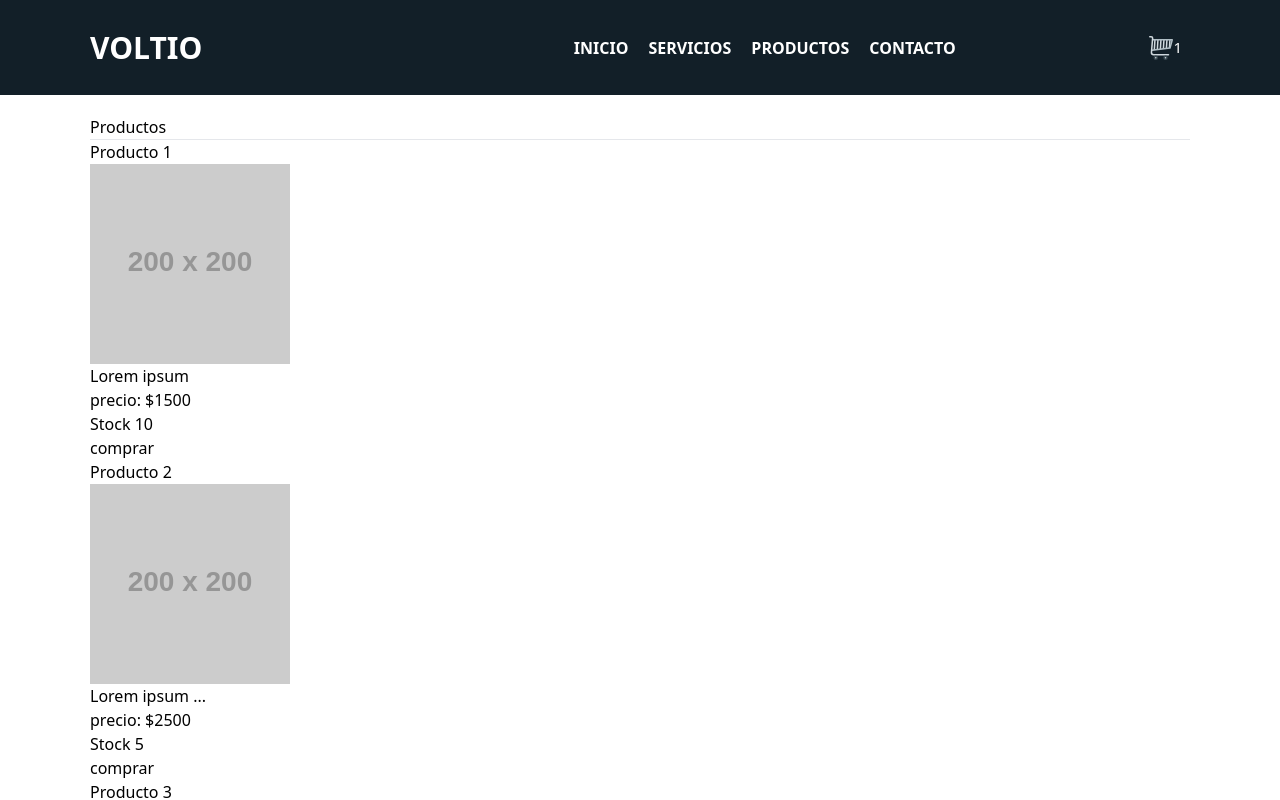
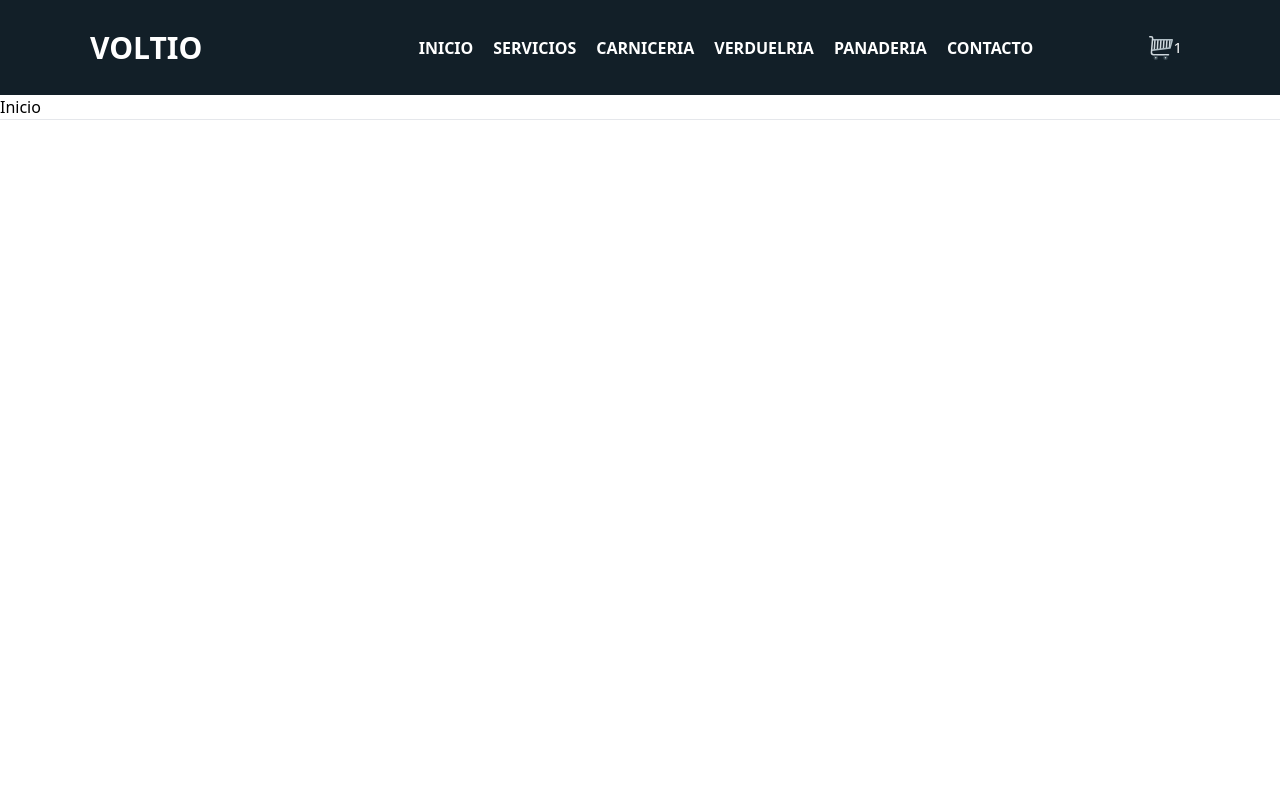
Before and after one commit to francocampa90/PreEntrega-Campanella-React, a React (Vite) app: page / in a window 1280 px wide. Shown: the top 800 px of the page. Built offline with nearby package versions, Linux system fonts and the light colour scheme.

Commit message:
ItemDetail y links

```diff
--- a/src/App.jsx
+++ b/src/App.jsx
@@ -1,7 +1,12 @@
 import { NavBar } from "./components/NavBar/NavBar"
 import ItemListContainer from "./components/ItemListContainer/ItemListContainer"
+import Contacto from "./components/Contacto/Contacto"
+import Servicios from "./components/Servicios/Servicios"
+import Inicio from "./components/Inicio/Inicio"
+import ItemDetailContainer from "./components/ItemDetailContainer/ItemDetailContainer"
+
 import { CartWidget } from "./components/CartWidget/CartWidget"
-import { BrowserRouter } from "react-router-dom"
+import { BrowserRouter, Routes, Route, Navigate } from "react-router-dom"
 
 import './styles/styles.scss'
 
@@ -13,9 +18,23 @@ function App() {
     <BrowserRouter>
 
         <NavBar />
-        {/*<ItemListContainer servicios={"Contamos con la mayor variedad en productos de iluminación. Calidad y entrega garantizadas."}/>*/}
+
+        <Routes>
+          <Route path = "/" element={<Inicio/>}/>
+          <Route path = "/ItemListContainer" element={<ItemListContainer/>}/> {/*Productos*/}
+          <Route path="/detail/:itemId" element={ <ItemDetailContainer /> }/>
+          <Route path="/productos/:categoryId" element={<ItemListContainer/>}/>
+
+
+          <Route path = "/Contacto" element={<Contacto/>}/>
+          <Route path = "/Servicios" element={<Servicios/>}/>
+          <Route path="*" element={ <Navigate to="/"/> }/>
+
+        </Routes>
+
+
         {/*<CartWidget/>*/}
-        <ItemListContainer/>
+
 
     </BrowserRouter>
   )
--- /dev/null
+++ b/src/components/Contacto/Contacto.jsx
@@ -0,0 +1,15 @@
+
+
+
+const Contacto = () => {
+
+
+    return (
+        <div>
+            <h2>Contacto</h2>
+            <hr/>
+        </div>
+    )
+}
+
+export default Contacto
--- /dev/null
+++ b/src/components/Inicio/Inicio.jsx
@@ -0,0 +1,14 @@
+
+
+const Inicio = () => {
+
+
+    return (
+        <div>
+            <h2>Inicio</h2>
+            <hr/>
+        </div>
+    )
+}
+
+export default Inicio
--- /dev/null
+++ b/src/components/ItemDetail/ItemDetail.jsx
@@ -0,0 +1,18 @@
+
+
+const ItemDetail = ({item}) => {
+
+    return (
+
+        <div className="catalogo__contenedor">
+            <h4>{item.nombre}</h4>
+            <img src={item.img} alt={item.nombre} />
+            <p>{item.descripcion}</p>
+            <p>precio: ${item.precio}</p>
+            <p className='mt-1 text-g font-medium text-green-700'>Stock {item.stock}</p>
+            <button className='bg-blue-500 px-4 py-1 rounded text-white'>comprar</button>
+        </div>
+    )
+}
+
+export default ItemDetail
--- /dev/null
+++ b/src/components/ItemDetailContainer/ItemDetailContainer.jsx
@@ -0,0 +1,41 @@
+import { useEffect, useState } from "react"
+//import { pedirDatos } from "../helpers/pedirDatos"
+import { useParams } from "react-router-dom"
+import { pedirDatos } from "../../helpers/pedirDatos"
+import ItemDetail from "../ItemDetail/ItemDetail"
+
+
+
+
+const ItemDetailContainer = () => {
+    const [item, setItem] = useState(null)
+    const [loading, setLoading] = useState(true)
+
+    const {itemId} = useParams()
+
+    // console.log(itemId)
+    // console.log(item)
+
+    useEffect(() => {
+            setLoading(true)
+
+            pedirDatos ()
+                .then(r => {
+                    setItem(r.find(prod => prod.id === Number(itemId) ))
+                })
+                .finally(() => setLoading(false))
+        }, [])
+
+
+    return(
+        <div className="catalogo__contenedor">
+            {
+                loading
+                    ? <h2>cargando ... 2</h2>
+                    : <ItemDetail item={item}/>
+            }
+        </div>
+    )
+}
+
+export default ItemDetailContainer
--- a/src/components/ItemListContainer/ItemListContainer.jsx
+++ b/src/components/ItemListContainer/ItemListContainer.jsx
@@ -9,7 +9,7 @@ import { useProductos } from '../../hooks/useProductos'
 const ItemListContainer = () => {
 
     const {productos, loading } = useProductos()
-    console.log(loading, productos)
+    //console.log(loading, productos)
 
     return (
         <div>
--- a/src/components/NavBar/NavBar.jsx
+++ b/src/components/NavBar/NavBar.jsx
@@ -1,5 +1,6 @@
 
 import shoppingCart from '../../assets/shopping-cart_115264.svg'
+import {Link} from 'react-router-dom'
 
 
 export const NavBar = () => {
@@ -11,10 +12,12 @@ export const NavBar = () => {
                 <img src="" alt="" />
 
                 <nav className='navbar'>
-                    <a className="navbar_link" href="#">Inicio</a>
-                    <a className="navbar_link" href="#">Servicios</a>
-                    <a className="navbar_link" href="#">Productos</a>
-                    <a className="navbar_link" href="#">Contacto</a>
+                    <Link className="navbar_link" to="/">Inicio</Link>
+                    <Link className="navbar_link" to="/Servicios">Servicios</Link>
+                    <Link className="navbar_link" to="/productos/carniceria">carniceria</Link>
+                    <Link className="navbar_link" to="/productos/verduleria">verduelria</Link>
+                    <Link className="navbar_link" to="/productos/panaderia">panaderia</Link>
+                    <Link className="navbar_link" to="/Contacto">Contacto</Link>
                 </nav>
                 <div className='div_cart'>
                      <img className='cart' src={shoppingCart} alt="" />
--- /dev/null
+++ b/src/components/Servicios/Servicios.jsx
@@ -0,0 +1,14 @@
+
+
+const Servicios = () => {
+
+
+    return (
+        <div>
+            <h2>Servicios</h2>
+            <hr/>
+        </div>
+    )
+}
+
+export default Servicios
--- a/src/data/MOCK_DATA.json
+++ b/src/data/MOCK_DATA.json
@@ -42,7 +42,7 @@
         "precio": 5500,
         "stock": 20,
         "img": "https://dummyimage.com/200x200/000",
-        "category": "carniceria"
+        "category": "panaderia"
     },
     {
         "id": 6,
@@ -51,7 +51,7 @@
         "precio": 6500,
         "stock": 15,
         "img": "https://dummyimage.com/200x200/000",
-        "category": "perfumeria"
+        "category": "verduleria"
     },
     {
         "id": 7,
@@ -60,7 +60,7 @@
         "precio": 1500,
         "stock": 4,
         "img": "https://dummyimage.com/200x200/000",
-        "category": "verduleria"
+        "category": "panaderia"
     },
     {
         "id": 8,
@@ -69,7 +69,7 @@
         "precio": 1500,
         "stock": 12,
         "img": "https://dummyimage.com/200x200/000",
-        "category": "verduleria"
+        "category": "carniceria"
     },
     {
         "id": 9,
@@ -78,7 +78,7 @@
         "precio": 1500,
         "stock": 17,
         "img": "https://dummyimage.com/200x200/000",
-        "category": "verduleria"
+        "category": "carniceria"
     },
     {
         "id": 10,
@@ -87,6 +87,6 @@
         "precio": 1500,
         "stock": 7,
         "img": "https://dummyimage.com/200x200/000",
-        "category": "verduleria"
+        "category": "panaderia"
     }
 ]
--- a/src/helpers/pedirDatos.js
+++ b/src/helpers/pedirDatos.js
@@ -7,6 +7,6 @@ export const pedirDatos = () => {
 
         setTimeout (() => {
             resolve(MOCK_DATA)
-        }, 2000)
+        }, 500)
     })
 }
--- a/src/hooks/useProductos.jsx
+++ b/src/hooks/useProductos.jsx
@@ -1,5 +1,6 @@
 import { useEffect, useState } from "react"
 import { pedirDatos } from "../helpers/pedirDatos"
+import { useParams } from "react-router-dom"
 
 
 
@@ -7,16 +8,30 @@ export const useProductos = () => {
     const [productos, setProductos] = useState([])
     const [loading, setLoading] = useState(true)
 
+    const {categoryId} = useParams()
+    //console.log(categoryId)
+
+
+   // const params = useParams()
+   // console.log(params)
+
     useEffect(() => {
         setLoading(true)
 
         pedirDatos()
-            .then(r => setProductos(r))
+            .then(r =>  {
+                if(categoryId){
+                    setProductos(r.filter(prod => prod.category === categoryId))
+                } else{
+                    setProductos(r)
+                }
+            })
+
             .catch(e => console.log(e))
             .finally(() => {
                 setLoading(false)
             })
-        }, [])
+        }, [categoryId])
 
     return {
         productos,
```
